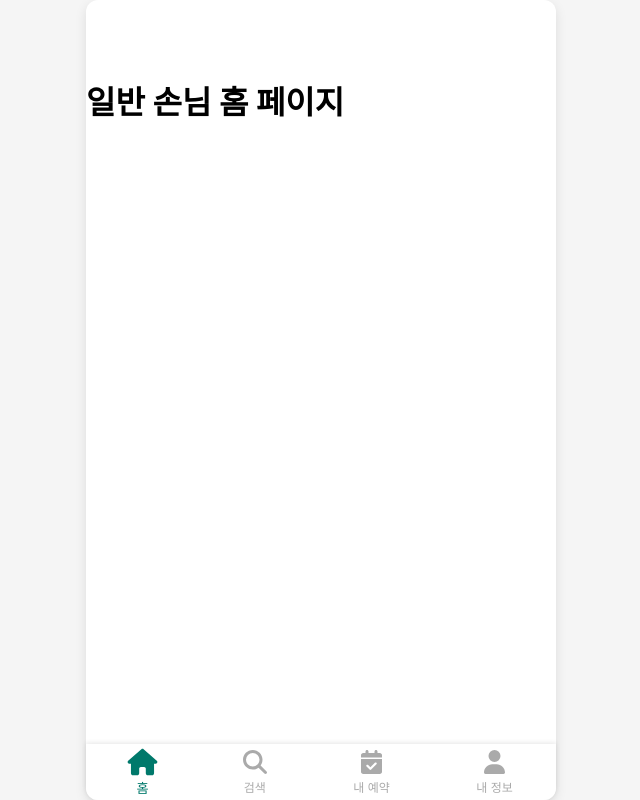
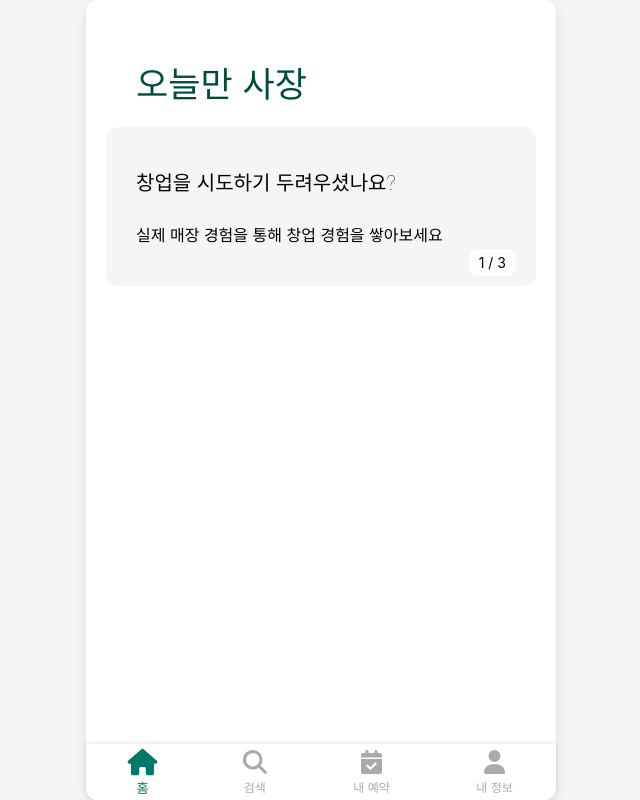
Before and after one commit to OnedayOwner/OnedayOwner-front, a React (Create React App) app: page /customer/home in a window 1280 px wide. Shown: the whole page, without its empty margins (319-959 px from the left). Built offline with nearby package versions, Linux system fonts and the light colour scheme; no server answers.

Commit message:
feat: 홈페이지 배너 구현

```diff
--- a/package.json
+++ b/package.json
@@ -16,6 +16,7 @@
     "react-router-dom": "^6.23.0",
     "react-scripts": "^5.0.1",
     "recoil": "^0.7.7",
+    "swiper": "^11.1.14",
     "web-vitals": "^2.1.4",
     "yarn": "^1.22.22"
   },
--- a/src/pages/customer/Customerhome.js
+++ b/src/pages/customer/Customerhome.js
@@ -1,8 +1,56 @@
+import React, { useState } from 'react';
+import '../../styles/customer/Customerhome.css';
+import { Swiper, SwiperSlide } from 'swiper/react';
+import 'swiper/css';
+import 'swiper/css/pagination';
+
 const Customerhome = () => {
+    const [currentPage, setCurrentPage] = useState(1);
+
+    const handleSlideChange = (swiper) => {
+        setCurrentPage(swiper.activeIndex + 1); // Swiper의 인덱스는 0부터 시작하므로 +1
+    };
+
     return (
-        <div>
-            <h1>일반 손님 홈 페이지</h1>
+    <div className="customer-home-container">
+      <div className="customer-home-header">
+        <h1 className="customer-home-header__title">오늘만 사장</h1>
+      </div>
+
+      <div className="customer-home-banner">
+        <div className="banner-slide">
+          <Swiper
+            spaceBetween={10}
+            slidesPerView={1}
+            pagination={{ clickable: true }}
+            onSlideChange={handleSlideChange}
+            className="inner-swiper"
+          >
+            <SwiperSlide>
+              <div className="slide-content">
+                <h2>창업을 시도하기 두려우셨나요?</h2>
+                <p>실제 매장 경험을 통해 창업 경험을 쌓아보세요</p>
+              </div>
+            </SwiperSlide>
+            <SwiperSlide>
+              <div className="slide-content">
+                <h2>두 번째 배너</h2>
+                <p>이곳에 두 번째 배너의 정보를 넣으세요.</p>
+              </div>
+            </SwiperSlide>
+            <SwiperSlide>
+              <div className="slide-content">
+                <h2>세 번째 배너</h2>
+                <p>이곳에 세 번째 배너의 정보를 넣으세요.</p>
+              </div>
+            </SwiperSlide>
+          </Swiper>
+          <div className="page-indicator">
+            {currentPage} / 3
+          </div>
         </div>
+      </div>
+    </div>
     )
 }
 export default Customerhome;
--- /dev/null
+++ b/src/styles/customer/Customerhome.css
@@ -0,0 +1,70 @@
+.customer-home-container {
+    padding-left: 20px;
+    padding-right: 20px;
+}
+
+.customer-home-header {
+    text-align: left;
+    align-self: flex-start;
+    margin-left: 30px;
+  }
+
+  .customer-home-header__title {
+    font-size: 35px;
+    font-weight: 300;
+    margin: 0;
+    color: #004d40;
+  }
+
+  .customer-home-banner {
+    margin-top: 20px;
+  }
+
+  .banner-slide {
+    background-color: #f5f5f5;
+    color: black;
+    border-radius: 12px;
+    padding: 30px;
+    width: 100%;
+    height: 100%;
+    display: flex;
+    flex-direction: column;
+    justify-content: center;
+    position: relative;
+  }
+
+  .inner-swiper {
+    width: 100%;
+    height: 100%;
+  }
+
+  .slide-content {
+    display: flex;
+    flex-direction: column;
+    justify-content: center;
+    height: 100%;
+  }
+
+  .slide-content h2 {
+    font-size: 20px;
+    font-weight: 100;
+    margin-top: 10px;
+    margin-bottom: 10px;
+  }
+
+  .slide-content p {
+    font-size: 16px;
+    margin-bottom: 10px;
+  }
+
+  /* 우측 하단에 페이지 번호를 표시하는 CSS */
+  .page-indicator {
+    position: absolute;
+    bottom: 10px;
+    right: 20px;
+    font-size: 14px;
+    color: black;
+    background-color: rgba(255, 255, 255, 0.8);
+    padding: 5px 10px;
+    border-radius: 8px;
+  }
```
Also changed, not shown: 1 other file (tests, documents, lock files or other folders).
